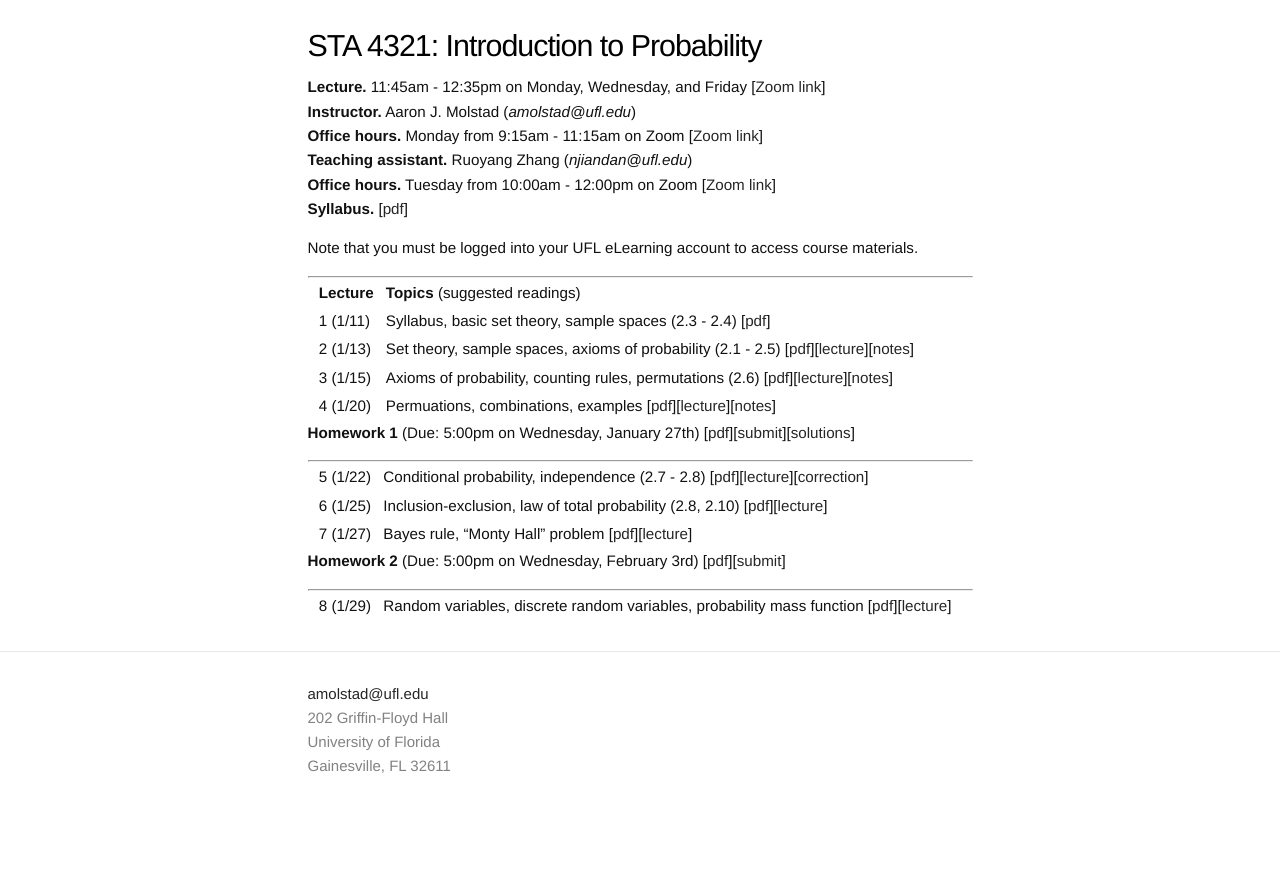
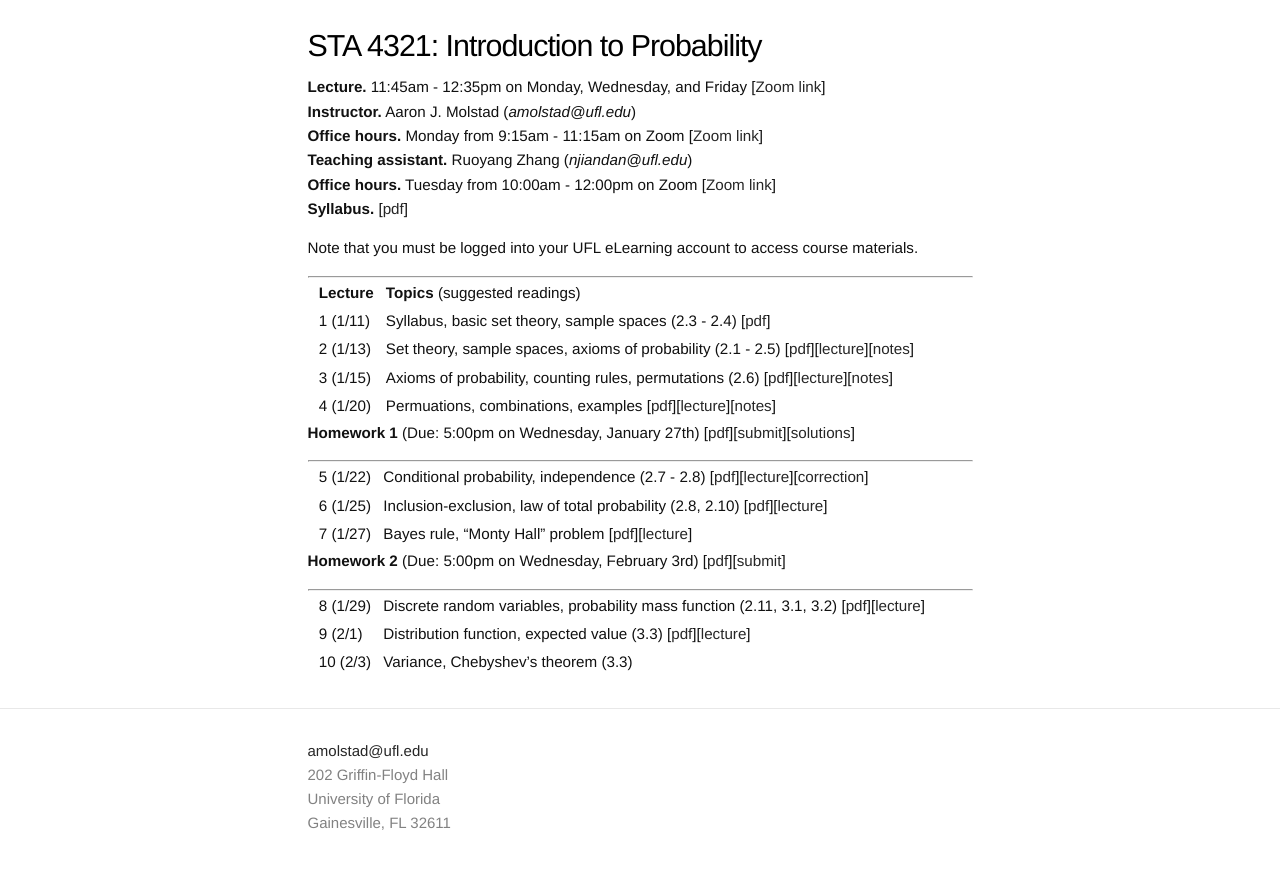
Before and after one commit to ajmolstad/ajmolstad.github.io, a Jekyll site: the page built from S21_STA4321.md, in a window 1280 px wide. Shown: the top 869 px of the page. Built offline with Jekyll 4.4.1, drawn with Linux system fonts in a browser that asks for light colours.

Commit message:
Update S21_STA4321.md

```diff
--- a/S21_STA4321.md
+++ b/S21_STA4321.md
@@ -34,4 +34,6 @@ Note that you must be logged into your UFL eLearning account to access course ma
 
  ----------------
 
-|| 8 (1/29) || Random variables, discrete random variables, probability mass function [[pdf](https://ufl.instructure.com/files/56593864/download?download_frd=1)][[lecture](https://ufl.instructure.com/files/56637664/download?download_frd=1)]||
+|| 8 (1/29) || Discrete random variables, probability mass function (2.11, 3.1, 3.2) [[pdf](https://ufl.instructure.com/files/56593864/download?download_frd=1)][[lecture](https://ufl.instructure.com/files/56637664/download?download_frd=1)]||
+|| 9 (2/1) || Distribution function, expected value (3.3) [[pdf](https://ufl.instructure.com/files/56671681/download?download_frd=1)][[lecture](https://ufl.instructure.com/files/56703806/download?download_frd=1)]||
+|| 10 (2/3) || Variance,  Chebyshev’s theorem (3.3) ||
```
